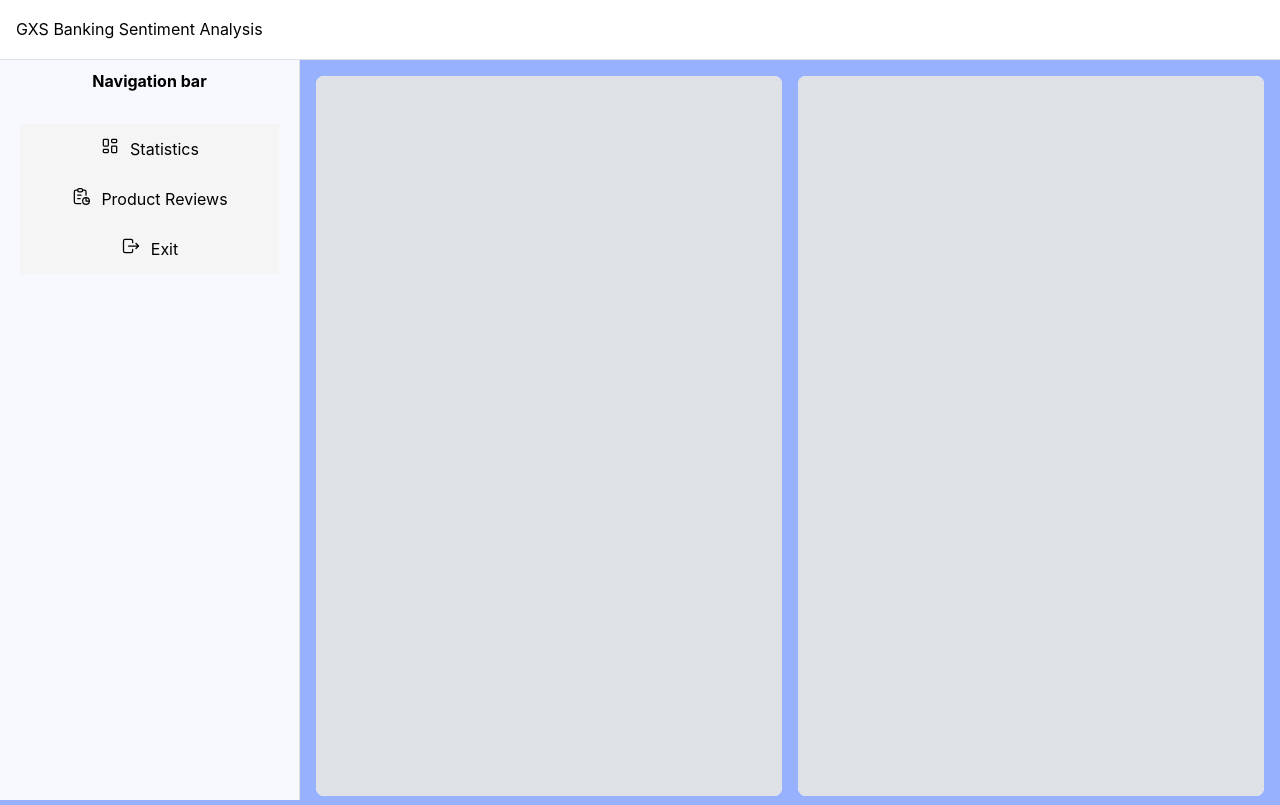
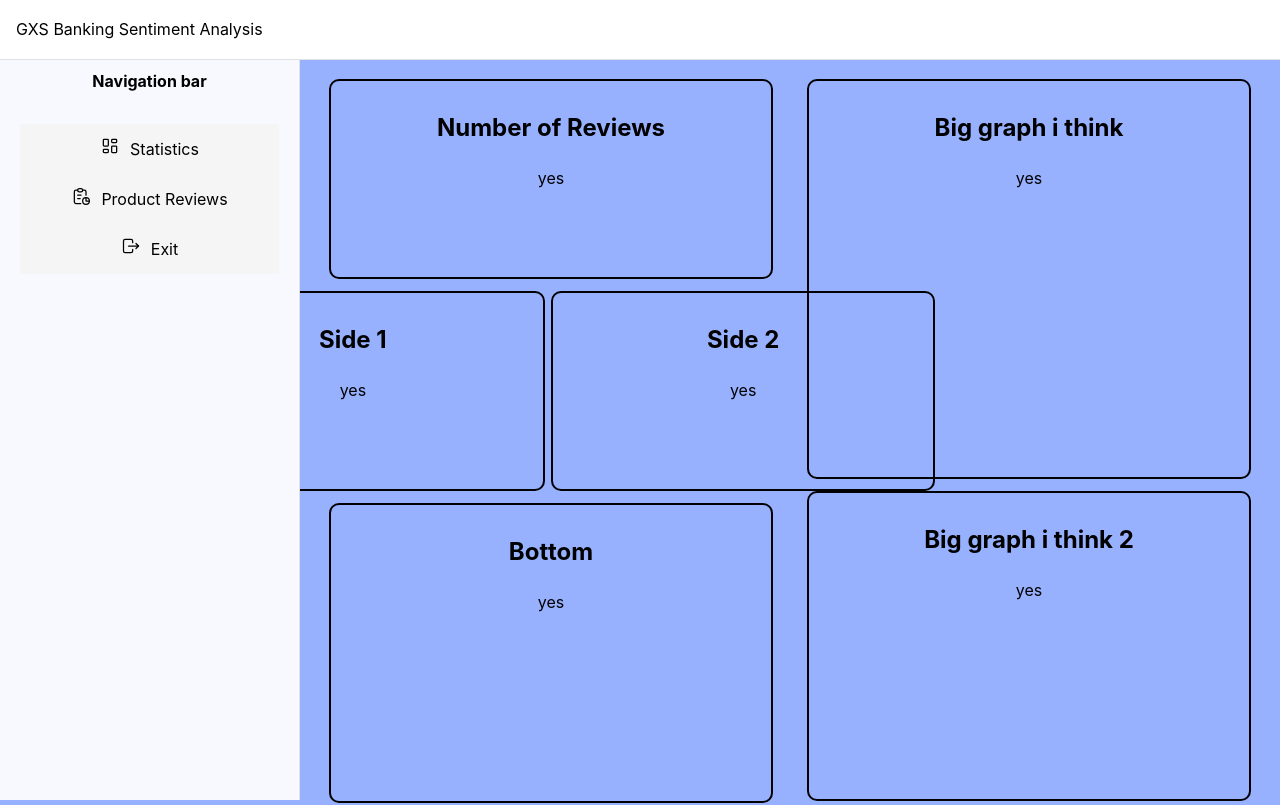
Before and after one commit to AY2324S2-DSA3101-WaddleWaffles/Banking-Sentiment-Analysis, a React (Vite) app in the folder client/: page / in a window 1280 px wide. Shown: the top 805 px of the page. Built offline with nearby package versions, Linux system fonts and the light colour scheme.

Commit message:
Sorted grid sizes

```diff
--- /dev/null
+++ b/client/src/ProductReviews.css
@@ -0,0 +1,6 @@
+.columns {
+    border: 2px solid black;
+    border-radius: 10px; /* Adjust the border radius as needed */
+    padding-bottom: 20px;
+    margin: 6px
+  }
--- /dev/null
+++ b/client/src/statistics.css
@@ -0,0 +1,6 @@
+.columns {
+    border: 2px solid black;
+    border-radius: 10px; /* Adjust the border radius as needed */
+    padding-bottom: 20px;
+    margin: 6px
+  }
--- a/client/src/statistics.jsx
+++ b/client/src/statistics.jsx
@@ -1,23 +1,75 @@
-import React from 'react';
+import React from 'react'
 import { Container, Grid, SimpleGrid, Skeleton, rem } from '@mantine/core';
+// const child = <Skeleton height={140} radius="md" animate={false} />;
+import "./statistics.css"
 
-const PRIMARY_COL_HEIGHT = '90vh';
 function Statistics() {
   return (
-      <SimpleGrid cols={{ base: 1, sm: 2 }} spacing="md">
-        <Skeleton height={PRIMARY_COL_HEIGHT} radius="md" animate={false} />
-        <Grid gutter="md">
-          <Grid.Col>
-            <Skeleton height={PRIMARY_COL_HEIGHT} radius="md" animate={false} />
+    <Container size="100%" style={{ display: "flex", }}>
+
+
+      <div style={{ flex: "50%", marginRight: "20px" }}>
+      {/* First Grid - Left Side */}
+      <Container style={{padding: "5px", size: "100%"}}>
+        <Grid>
+
+          <Grid.Col span={{ base: 12, xs: 12}} style={{ height: "200px" }} className='columns'>
+              <Container size="100%">
+                <h2>Number of Reviews</h2>
+                <p>yes</p>
+              </Container>
           </Grid.Col>
-          <Grid.Col span={6}>
-            <Skeleton height={PRIMARY_COL_HEIGHT} radius="md" animate={false} />
+
+
+          {/* Contain the 2 grid columsn into 1 to centralise */}
+          <Container style={{ display: "flex", justifyContent: "center"}}>
+            <Grid.Col span={{ base: 12, md: 24}} style={{ height: "200px" }} className='columns'>
+                <h2>Side 1 </h2>
+                <p>yes</p>
+            </Grid.Col>
+
+            <Grid.Col span={{ base: 12, md: 24}} style={{ height: "200px" }} className='columns'>
+                <h2>Side 2 </h2>
+                <p>yes</p>
+            </Grid.Col>
+            </Container>
+
+            <Grid.Col span={{ base: 12, md: 12}} style={{ height: "300px" }} className='columns'>
+              <Container>
+                  <h2>Bottom </h2>
+                  <p>yes</p>
+              </Container>
+            </Grid.Col>
+
+        </Grid>
+      </Container>
+      </div>
+
+      {/* Second Grid - Right Side */}
+      <div style={{ flex: "50%", marginLeft: "20px" }}>
+      <Container style={{padding: "5px", size: "100%" }}>
+        <Grid styles={{ margin: "2" }}>
+
+          <Grid.Col span={{ base: 12, xs: 12}} style={{ height: "400px" }} className='columns'>
+            <Container size="100%">
+                <h2>Big graph i think </h2>
+                <p>yes</p>
+            </Container>
           </Grid.Col>
-          <Grid.Col span={6}>
-            <Skeleton height={PRIMARY_COL_HEIGHT} radius="md" animate={false} />
+
+          <Grid.Col span={{ base: 12, xs: 12}} style={{ height: "310px" }} className='columns'>
+            <Container size="100%">
+                <h2>Big graph i think 2 </h2>
+                <p>yes</p>
+            </Container>
           </Grid.Col>
+
         </Grid>
-      </SimpleGrid>
+      </Container>
+      </div>
+
+
+    </Container>
   );
 }
 
--- a/client/src/styles.css
+++ b/client/src/styles.css
@@ -2,5 +2,5 @@
     display: flex;
     flex-direction: column;
     height: 91vh;
-    width: 100vw;
+    width: 10vw;
   }
```
